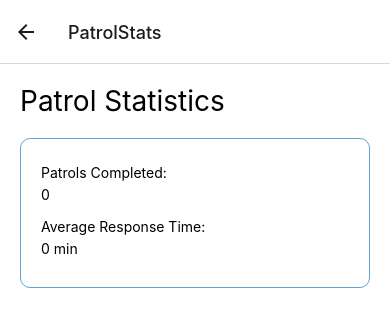
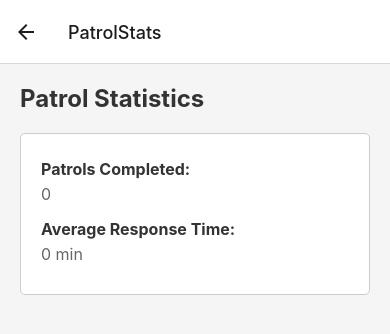
Before and after one commit to TheoMKgosi/CSI473-assignment, a React Native app in the folder NeighborhoodWatchApp/frontend/: screen /PatrolStats in a window 390 px wide. Shown: the top 334 px of the page. Built offline with nearby package versions, Linux system fonts and the light colour scheme; a web font is replaced by a local one.

Commit message:
Update PatrolStatsScreen.js revert

```diff
--- a/NeighborhoodWatchApp/frontend/screens/PatrolStatsScreen.js
+++ b/NeighborhoodWatchApp/frontend/screens/PatrolStatsScreen.js
@@ -2,24 +2,22 @@ import React, { useState, useEffect } from 'react';
 import { View, Text, StyleSheet, Alert } from 'react-native';
 import axios from 'axios';
 
-const PatrolStatsScreen = ({ route }) => {
-  const { token } = route.params || {};
+const PatrolStatsScreen = () => {
   const [stats, setStats] = useState({ completed: 0, response_time: '0 min' });
 
   useEffect(() => {
     const fetchStats = async () => {
       try {
-        const response = await axios.get(
-          'https://super-palm-tree-69499prjx6rp24xg7.github.dev:8000/api/patrol-stats/',
-          { headers: { Authorization: `Token ${token}` } }
-        );
+        const response = await axios.get('https://<your-codespace>.github.dev:8000/api/patrol-stats/', {
+          headers: { Authorization: 'Token <your-token>' }
+        });
         setStats(response.data);
       } catch (error) {
         Alert.alert('Error', 'Failed to fetch patrol stats');
       }
     };
-    if (token) fetchStats();
-  }, [token]);
+    fetchStats();
+  }, []);
 
   return (
     <View style={styles.container}>
@@ -38,34 +36,31 @@ const styles = StyleSheet.create({
   container: {
     flex: 1,
     padding: 20,
-    backgroundColor: '#fff',
+    backgroundColor: '#f5f5f5',
   },
   title: {
-    fontFamily: 'Inter',
-    fontSize: 28,
-    fontWeight: '400',
-    color: '#000',
+    fontSize: 24,
+    fontWeight: 'bold',
     marginBottom: 20,
+    color: '#333',
   },
   statsContainer: {
     width: '100%',
     padding: 20,
     backgroundColor: '#fff',
+    borderRadius: 5,
     borderWidth: 1,
-    borderColor: '#61a3d2',
-    borderRadius: 10,
+    borderColor: '#ccc',
   },
   statLabel: {
-    fontFamily: 'Inter',
-    fontSize: 14,
-    fontWeight: '400',
-    color: '#000',
+    fontSize: 16,
+    fontWeight: 'bold',
+    color: '#333',
     marginVertical: 5,
   },
   statValue: {
-    fontFamily: 'Inter',
-    fontSize: 14,
-    color: '#000',
+    fontSize: 16,
+    color: '#666',
     marginBottom: 10,
   },
 });
```
